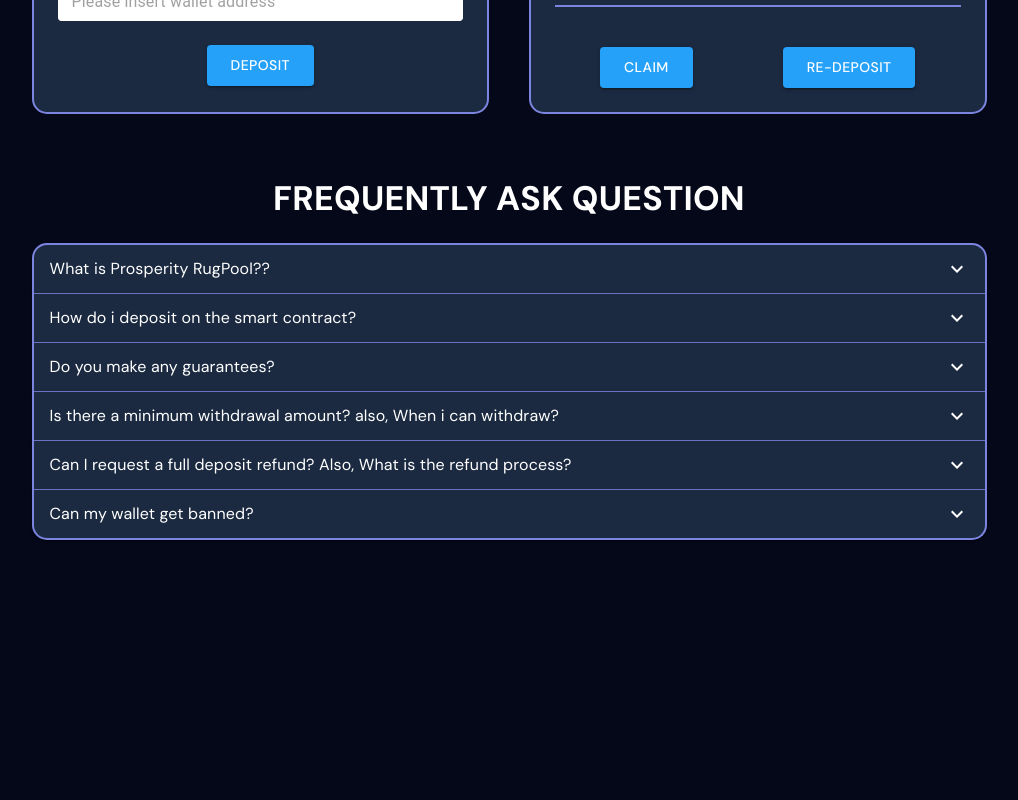
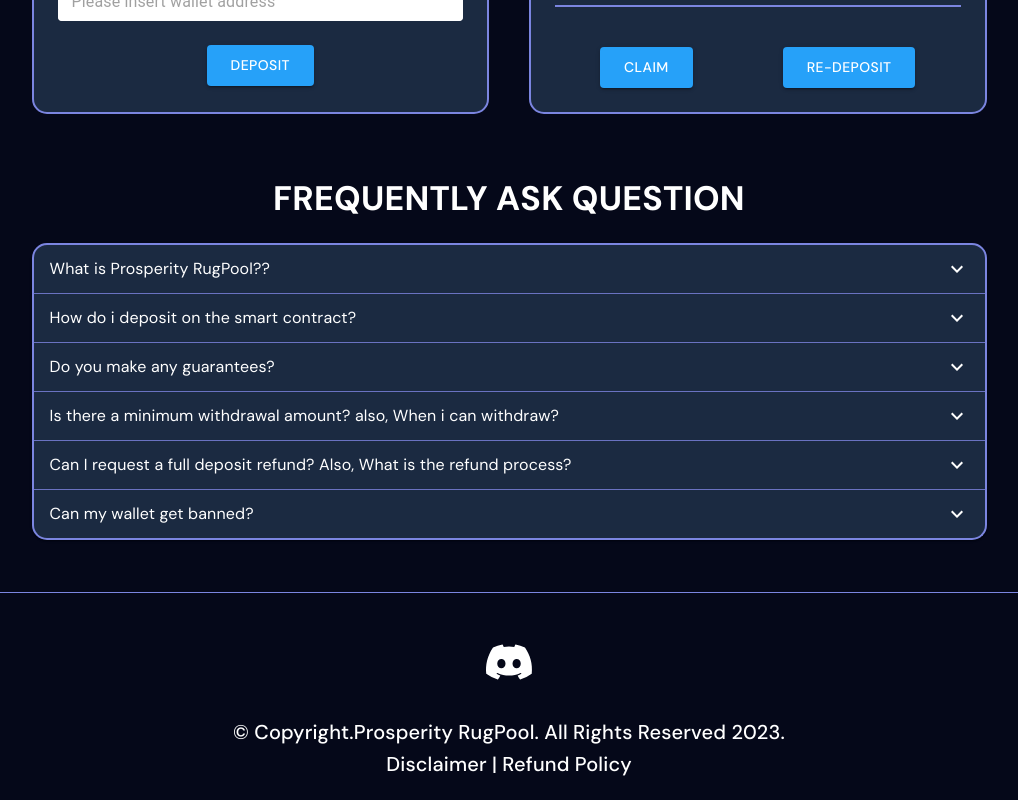
Before and after one commit to TheBlockchainGuru/Dapp-RPool-staking, a React (Create React App) app: page / in a window 1280 px wide. Shown: the part 1553-2353 px from the top of the page, without its empty margins (131-1149 px from the left). Before the commit the page ends 2113 px from the top, so only its background shows below. Built offline with nearby package versions, Linux system fonts and the light colour scheme.

Commit message:
Add Footer

```diff
--- a/src/App.js
+++ b/src/App.js
@@ -4,6 +4,7 @@
 import Deposit from "./components/Deposit";
 import AccordionCom from "./components/AccordionCom";
 import Info from "./components/Info";
+import Footer from "./components/Footer";
 class App extends React.Component {
   render() {
     return (
@@ -12,6 +13,7 @@
         <Info />
         <Deposit />
         <AccordionCom />
+        <Footer />
       </div>
     );
   }
--- a/src/components/Footer.js
+++ b/src/components/Footer.js
@@ -1,79 +1,17 @@
 import React from "react";
 import { Box, Typography } from "@mui/material";
-
+import { FaDiscord } from "react-icons/fa";
 class Footer extends React.Component {
   render() {
-    const arr = [1, 1, 1, 1, 1, 1, 1, 1, 1, 1, 1];
     return (
-      <Box
-        sx={{
-          width: "100%",
-          backgroundColor: "#1B2A41",
-          borderRadius: "15px",
-          border: "solid 2px #7b85e0",
-          textAlign: "left",
-        }}
-      >
-        <Box
-          sx={{
-            borderBottom: 2,
-            borderColor: "#26a1f91a",
-            height: "48px",
-            display: "flex",
-            alignItems: "center",
-          }}
-        >
-          <Typography
-            sx={{ color: "white", my: "auto", ml: 3, fontWeight: 700 }}
-          >
-            Footer
-          </Typography>
-        </Box>
-        <Box sx={{ my: 2, mx: 3 }}>
-          <Box>
-            <Typography
-              variant="body"
-              component="div"
-              sx={{ color: "white", opacity: "0.5", fontWeight: 400 }}
-            >
-              Anonymity set
+      <Box sx={{ mt: 4, color: "white", borderTop: "solid 1px #7b85e0" }}>
+        <Box className="content" sx={{ mt: 3 }}>
+          <FaDiscord style={{ fontSize: "50px" }} />
+          <Box sx={{ mt: 3 }}>
+            <Typography variant="h6">
+              © Copyright.Prosperity RugPool. All Rights Reserved 2023.
             </Typography>
-            <Typography
-              variant="body"
-              component="div"
-              sx={{ color: "white", fontWeight: 400, my: 1 }}
-            >
-              26773 equal user deposits
-            </Typography>
-          </Box>
-          <Box sx={{ mt: 2 }}>
-            <Typography
-              variant="body"
-              component="div"
-              sx={{ color: "white", opacity: "0.5", fontWeight: 400 }}
-            >
-              Latest Deposits
-            </Typography>
-            <Box sx={{ height: "229px", overflowY: "scroll" }}>
-              {arr.map((ele, index) => {
-                return (
-                  <Box key={index} sx={{ my: 1 }}>
-                    <Typography
-                      variant="body"
-                      sx={{ color: "white", fontWeight: 400 }}
-                    >
-                      25773.
-                    </Typography>
-                    <Typography
-                      variant="body"
-                      sx={{ color: "#A888BB", fontWeight: 400 }}
-                    >
-                      &nbsp;a day ago
-                    </Typography>
-                  </Box>
-                );
-              })}
-            </Box>
+            <Typography variant="h6">Disclaimer | Refund Policy</Typography>
           </Box>
         </Box>
       </Box>
```
